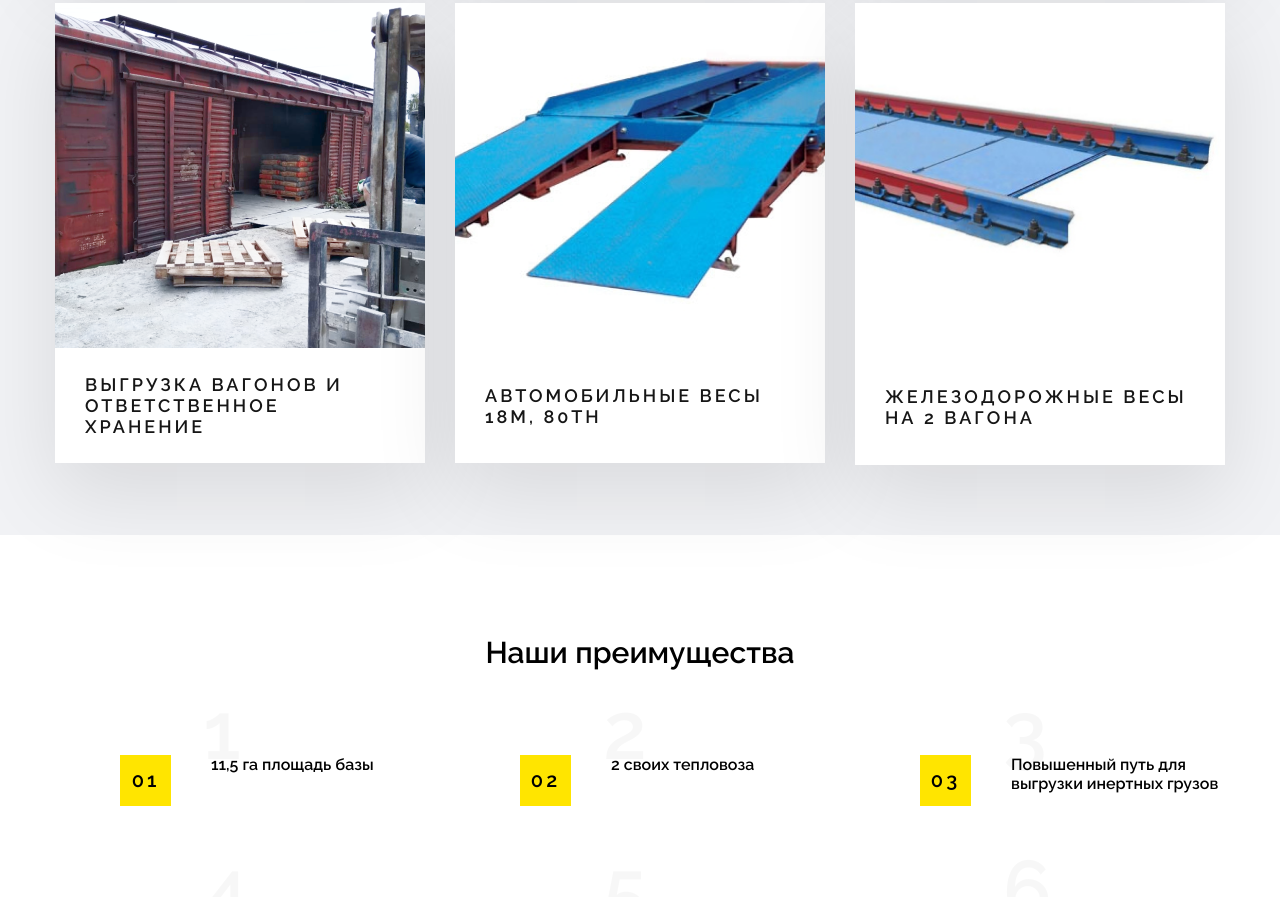
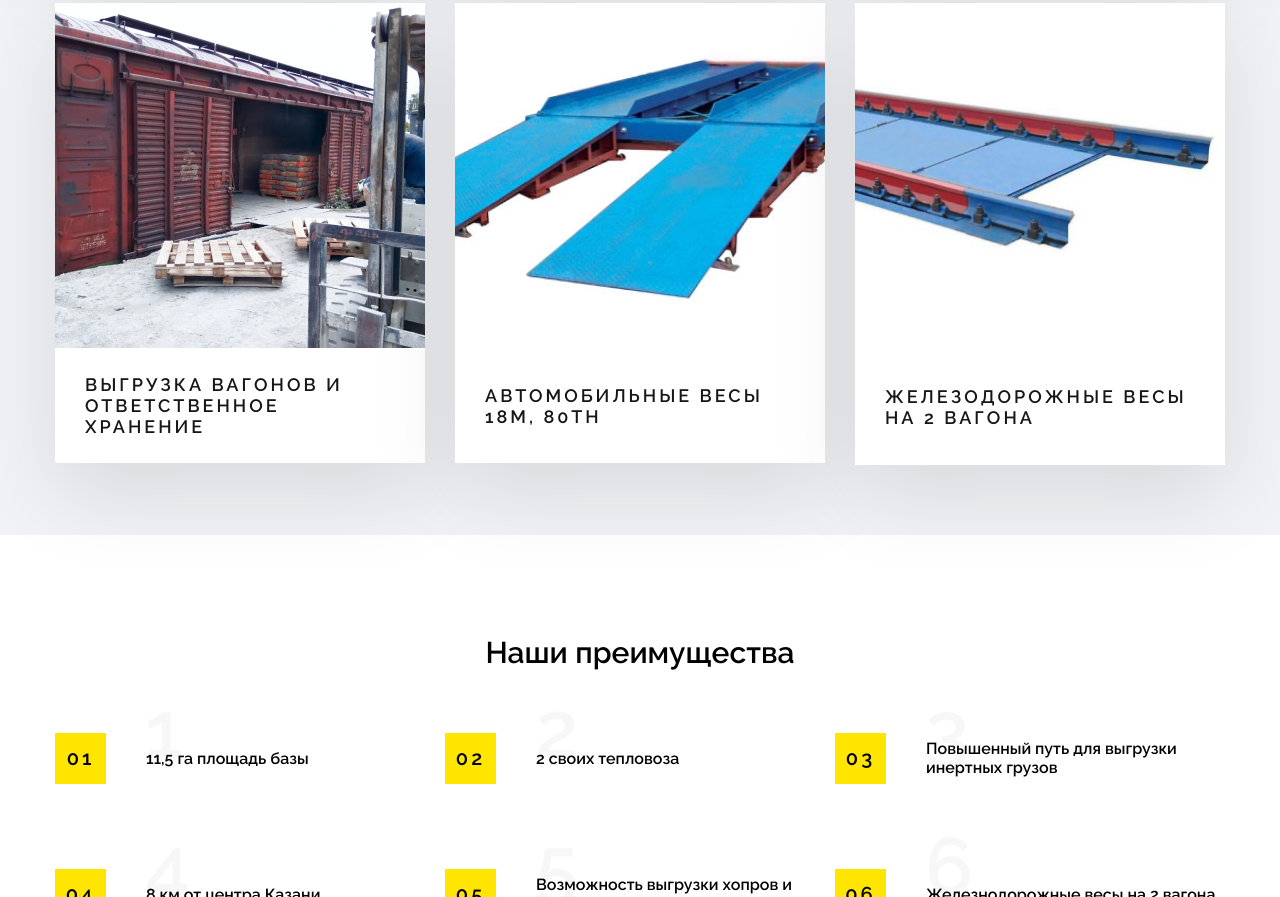
Before and after one commit to ZojaAc/veles, a website: page app/html/index.html in a window 1280 px wide. Shown: the part 1903-2800 px from the top of the page. Drawn offline with nearby package versions, Linux system fonts and the light colour scheme; files that its build step writes are made by us from their sources; files whose address does not match are found by name.

Commit message:
список вместо сетки

```diff
--- a/app/html/index.html
+++ b/app/html/index.html
@@ -131,8 +131,8 @@
   <div class="main advantages">
     <h2 class="main__title advantages__title">Наши преимущества</h2>
     <div class="container advantages__container">
-      <div class="container__row advantages__row">
-        <div class="container__column advantages__column">
+      <!-- <div class="container__row advantages__row"> -->
+        <!-- <div class="container__column advantages__column">
           <div class="container__card card advantages__card">
             <div class="advantages__mark">01</div>
             <div class="advantages__text">11,5 га площадь базы</div>
@@ -194,8 +194,41 @@
             <div class="advantages__text">Козловой кран</div>
             <div class="advantages__number">9</div>
           </div>
-        </div>
-      </div>
+        </div> -->
+      <!-- </div>       -->
+
+
+      <ol class="advantages__list">
+        <li class="advantages__point">
+          <div class="advantages__promo">11,5 га площадь базы</div>
+        </li>
+        <li class="advantages__point">
+          <div class="advantages__promo">2 своих тепловоза</div>
+        </li>
+        <li class="advantages__point">
+          <div class="advantages__promo">Повышенный путь для выгрузки инертных грузов</div>
+        </li>
+        <li class="advantages__point">
+          <div class="advantages__promo">8 км от центра Казани</div>
+        </li>
+        <li class="advantages__point">
+          <div class="advantages__promo">Возможность выгрузки хопров и сыпучих грузов</div>
+        </li>
+        <li class="advantages__point">
+          <div class="advantages__promo">Железнодорожные весы на 2 вагона</div>
+        </li>
+        <li class="advantages__point">
+          <div class="advantages__promo">Автомобильные весы 18 м на 80 тонн</div>
+        </li>
+        <li class="advantages__point">
+          <div class="advantages__promo">3 пандуса для выгрузки и загрузки крытых вагонов и фур</div>
+        </li>
+        <li class="advantages__point">
+          <div class="advantages__promo">Козловой кран</div>
+        </li>
+      </ol>
+
+
     </div>
   </div>
   <div class="map">
--- a/app/scss/blocks/advantages.scss
+++ b/app/scss/blocks/advantages.scss
@@ -3,30 +3,85 @@
   padding-top: 85px;
 
   &__container {
-    padding-bottom: 30px;
+    padding-bottom: 40px;
   }
 
-  &__card {
-    display: flex;
-    position: relative;
-    padding-left: 65px;
-    padding-bottom: 63px;
-  }
+  // &__card {
+  //   display: flex;
+  //   position: relative;
+  //   padding-left: 65px;
+  //   padding-bottom: 63px;
+  // }
 
-  &__column &__card {
-    box-shadow: none;
-  }
+  // &__column &__card {
+  //   box-shadow: none;
+  // }
 
   &__title {
     margin-bottom: 48px;
   }
 
-  &__text {
-    @include font(16px, 19px, 600);
-    margin-left: 40px;
+  // &__text {
+  //   @include font(16px, 19px, 600);
+  //   margin-left: 40px;
+  // }
+
+  // &__mark {
+  //   width: 51px;
+  //   height: 51px;
+  //   background-color: $bg-btn;
+  //   color: #000000;
+  //   @include font(20px, 21px, 600);
+  //   letter-spacing: 3px;
+  //   text-transform: uppercase;
+  //   display: flex;
+  //   align-items: center;
+  //   justify-content: center;
+  //   flex-shrink: 0;
+  // }
+
+  // &__number {
+  //   position: absolute;
+  //   left: 40%;
+  //   bottom: 80%;
+  //   @include font(80px, 94px, 600);
+  //   color: rgba(0, 0, 0, 0.03);
+  // }
+}
+
+.advantages__list {
+  counter-reset: list-1 list-2;
+  list-style-type: none;
+  display: flex;
+  flex-wrap: wrap;
+}
+
+.advantages__point {
+  margin-bottom: 10px;
+  position: relative;
+  width: calc(100%/3);
+  display: flex;
+  align-items: center;
+  margin-bottom: 85px;
+
+  &::after {
+    content: counter(list-1);
+    counter-increment: list-1;
+    position: absolute;
+    left: 90px;
+    top: -50px;
+    @include font(80px, 94px, 600);
+    color: rgba(0, 0, 0, 0.03);
   }
 
-  &__mark {
+  &::before {
+    content: '0' counter(list-2);
+    counter-increment: list-2;
+    display: block;
+    display: flex;
+    align-items: center;
+    justify-content: center;
+
     width: 51px;
     height: 51px;
     background-color: $bg-btn;
@@ -34,17 +89,11 @@
     @include font(20px, 21px, 600);
     letter-spacing: 3px;
     text-transform: uppercase;
-    display: flex;
-    align-items: center;
-    justify-content: center;
     flex-shrink: 0;
   }
+}
 
-  &__number {
-    position: absolute;
-    left: 40%;
-    bottom: 80%;
-    @include font(80px, 94px, 600);
-    color: rgba(0, 0, 0, 0.03);
-  }
+.advantages__promo {
+  margin-left: 40px;
+  @include font(16px, 19px, 600);
 }
--- a/app/scss/blocks/card.scss
+++ b/app/scss/blocks/card.scss
@@ -2,6 +2,9 @@
   background-color: $font-nav;
   box-shadow: 0px 30px 80px rgba(0, 0, 0, 0.102355);
   position: relative;
+
+  transition: transform 500ms ease;
+  transform: translateY(0);
 
   &:hover {
     transition: transform 500ms ease;
@@ -9,7 +12,8 @@
   }
 
   &:hover .card__text {
-    @include font(18px, 21px, 800);
+    font-weight: 800;
+    transition: font-weight 200ms ease;
   }
 
   &__text {
@@ -33,13 +37,6 @@
     top: 0;
     left: 0;
     display: flex;
-
-    &:hover {
-      .card__icon-text {
-        opacity: 1;
-        transition: opacity 500ms ease, transform 500ms ease;
-      }
-    }
   }
 
   &__icon-img-block {
@@ -58,6 +55,13 @@
     display: flex;
     align-items: center;
     opacity: 0;
-    transform: translateY(0);
+    // transform: translateY(0);
   }
 }
+
+.card__icon-img-block:hover {
+  .card__icon-text {
+    opacity: 1;
+    // transition: opacity 500ms ease, transform 500ms ease;
+  }
+}
```
Also changed, not shown: docs/index.html (+37 -4 lines), docs/css/main.css.
